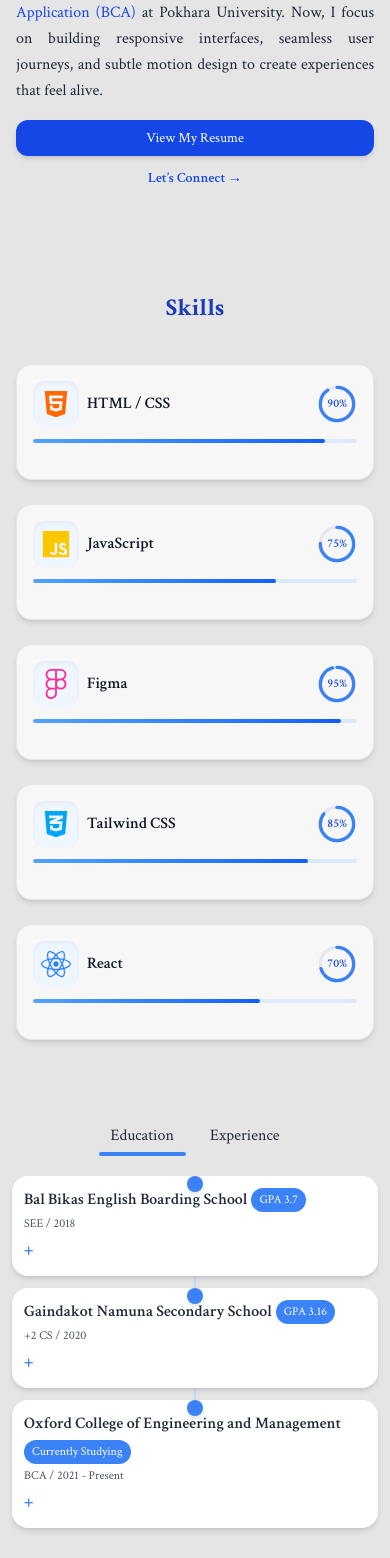
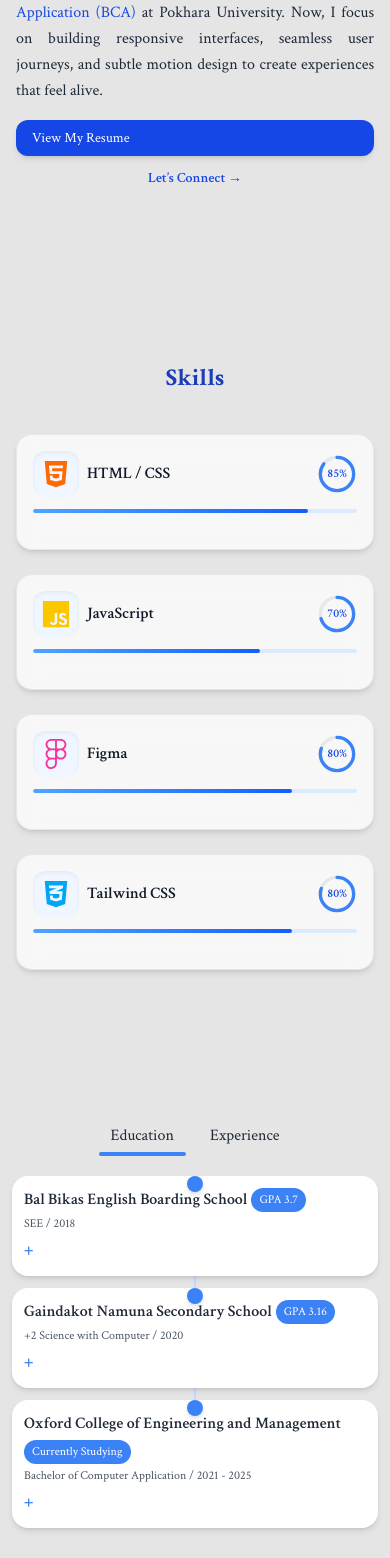
Before and after one commit to Im-binay/Binay_portfolio, a React (Vite) app: page / in a window 390 px wide. Shown: the part 1580-3138 px from the top of the page. Built offline with nearby package versions, Linux system fonts and the light colour scheme.

Commit message:
Update Resume and some spacing

```diff
--- a/src/components/About.jsx
+++ b/src/components/About.jsx
@@ -42,12 +42,13 @@ export default function About() {
 
           {/* Responsive Buttons */}
           <div className="flex flex-col sm:flex-row items-center gap-3 sm:gap-4 pt-0">
-            <button
+            <a href="/BinayUI_Cv.pdf"
+            target="_blank"
               id="hire-me-button"
               className="w-full sm:w-auto px-4 sm:px-6 py-2 sm:py-3 bg-blue-700 text-white font-medium rounded-xl shadow-md hover:bg-blue-800 hover:shadow-lg transition-all duration-300 text-sm sm:text-base"
             >
               View My Resume
-            </button>
+            </a>
             <a
               href="#contact"
               className="text-blue-700 font-semibold hover:underline underline-offset-4 text-sm sm:text-base text-center"
--- a/src/components/EduExp.jsx
+++ b/src/components/EduExp.jsx
@@ -26,13 +26,13 @@ export default function EduExpTimelineAccordion() {
     },
     {
       title: 'Gaindakot Namuna Secondary School',
-      subtitle: '+2 CS / 2020',
+      subtitle: '+2 Science with Computer / 2020',
       badge: 'GPA 3.16',
       details: 'Focused on computer science and mathematics.'
     },
     {
       title: 'Oxford College of Engineering and Management',
-      subtitle: 'BCA / 2021 - Present',
+      subtitle: 'Bachelor of Computer Application / 2021 - 2025',
       badge: 'Currently Studying',
       details: 'Pursuing Bachelor in Computer Application, focusing on UI/UX and frontend development.'
     },
@@ -121,16 +121,24 @@ export default function EduExpTimelineAccordion() {
 
               {/* Accordion Content */}
               {expandedIndex === idx && (
-                <div className="mt-1 sm:mt-2 px-3 sm:px-5 pb-3 sm:pb-4 rounded-b-2xl shadow-inner w-full" style={{ backgroundColor: contentBg, color: textColor }}>
+  <div className="w-full flex justify-center">
+    <div
+      className="mt-1 sm:mt-2 px-4 py-3 rounded-2xl shadow-inner inline-block max-w-[90%]"
+      style={{ backgroundColor: contentBg, color: textColor }}
+    >
       {item.points ? (
-                    <ul className="list-disc list-outside pl-5 space-y-1 text-sm sm:text-base">
-                      {item.points.map((p, i) => <li key={i}>{p}</li>)}
+        <ul className="list-disc list-outside  pl-4 space-y-1 text-sm sm:text-base">
+          {item.points.map((p, i) => (
+            <li key={i}>{p}</li>
+          ))}
         </ul>
       ) : (
         <p className="text-sm sm:text-base">{item.details}</p>
       )}
     </div>
+  </div>
 )}
+
             </div>
           ))}
         </div>
@@ -139,7 +147,7 @@ export default function EduExpTimelineAccordion() {
       {/* Download CV */}
       <div className="mt-8 sm:mt-12 flex justify-center">
         <a
-          href="/CV_Binay.pdf"
+          href="/BinayUI_Cv.pdf"
           download
           className="px-4 sm:px-6 py-2 sm:py-3 rounded-xl font-medium transition-colors duration-300 text-sm sm:text-base"
           style={{ backgroundColor: badgeBg, color: badgeText }}
--- a/src/components/Skills.jsx
+++ b/src/components/Skills.jsx
@@ -3,11 +3,11 @@ import { FaHtml5, FaCss3Alt, FaJs, FaReact, FaFigma } from "react-icons/fa";
 
 export default function SkillModernCard() {
   const skills = [
-    { name: "HTML / CSS", percent: 90, icon: <FaHtml5 className="text-orange-500 text-3xl sm:text-4xl" /> },
-    { name: "JavaScript", percent: 75, icon: <FaJs className="text-yellow-400 text-3xl sm:text-4xl" /> },
-    { name: "Figma", percent: 95, icon: <FaFigma className="text-pink-500 text-3xl sm:text-4xl" /> },
-    { name: "Tailwind CSS", percent: 85, icon: <FaCss3Alt className="text-sky-500 text-3xl sm:text-4xl" /> },
-    { name: "React", percent: 70, icon: <FaReact className="text-blue-500 text-3xl sm:text-4xl" /> },
+    { name: "HTML / CSS", percent: 85, icon: <FaHtml5 className="text-orange-500 text-3xl sm:text-4xl" /> },
+    { name: "JavaScript", percent: 70, icon: <FaJs className="text-yellow-400 text-3xl sm:text-4xl" /> },
+    { name: "Figma", percent: 80, icon: <FaFigma className="text-pink-500 text-3xl sm:text-4xl" /> },
+    { name: "Tailwind CSS", percent: 80, icon: <FaCss3Alt className="text-sky-500 text-3xl sm:text-4xl" /> },
+    // { name: "React", percent: 70, icon: <FaReact className="text-blue-500 text-3xl sm:text-4xl" /> },
   ];
 
   return (
```
Also changed, not shown: 1 other file (tests, documents, lock files or other folders). Lines whose indentation alone changed are shown as unchanged.
